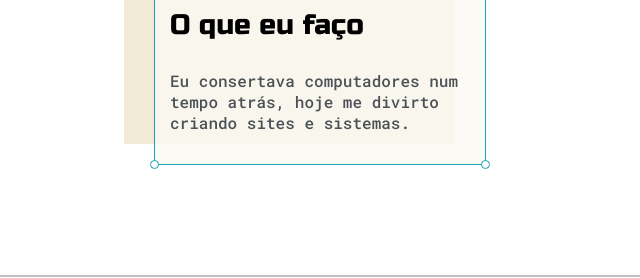
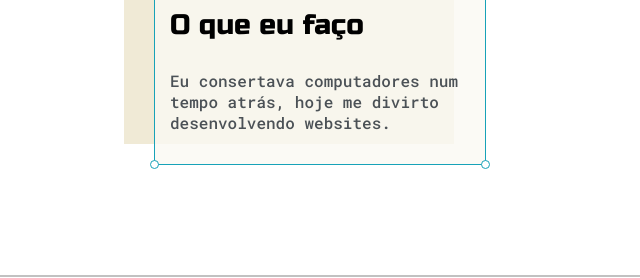
Before and after one commit to tomwms89/portfolio, a plain HTML site: page index.html in a window 1280 px wide. Shown: the part 404-682 px from the top of the page, 516-1156 px from the left. Drawn offline with Linux system fonts and the light colour scheme.

Commit message:
update texto main

```diff
--- a/index.html
+++ b/index.html
@@ -53,7 +53,7 @@
                             <div id="corner-br" class="corner"></div>
                             <div id="corner-bl" class="corner"></div>
                             <h3>O que eu faço</h3>
-                            <p>Eu consertava computadores num tempo atrás, hoje me divirto criando sites e sistemas.</p>
+                            <p>Eu consertava computadores num tempo atrás, hoje me divirto desenvolvendo websites.</p>
                         </div>
                     </div>
                 </div>
```
